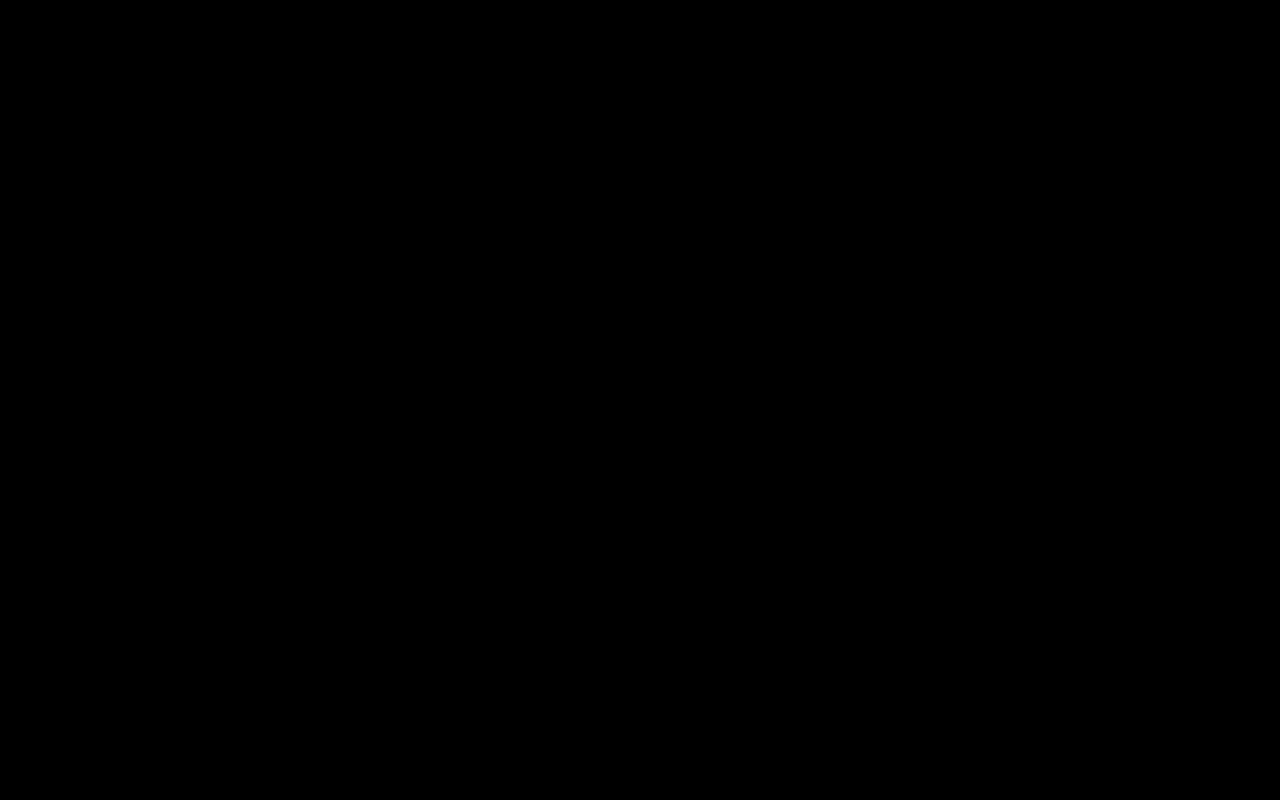
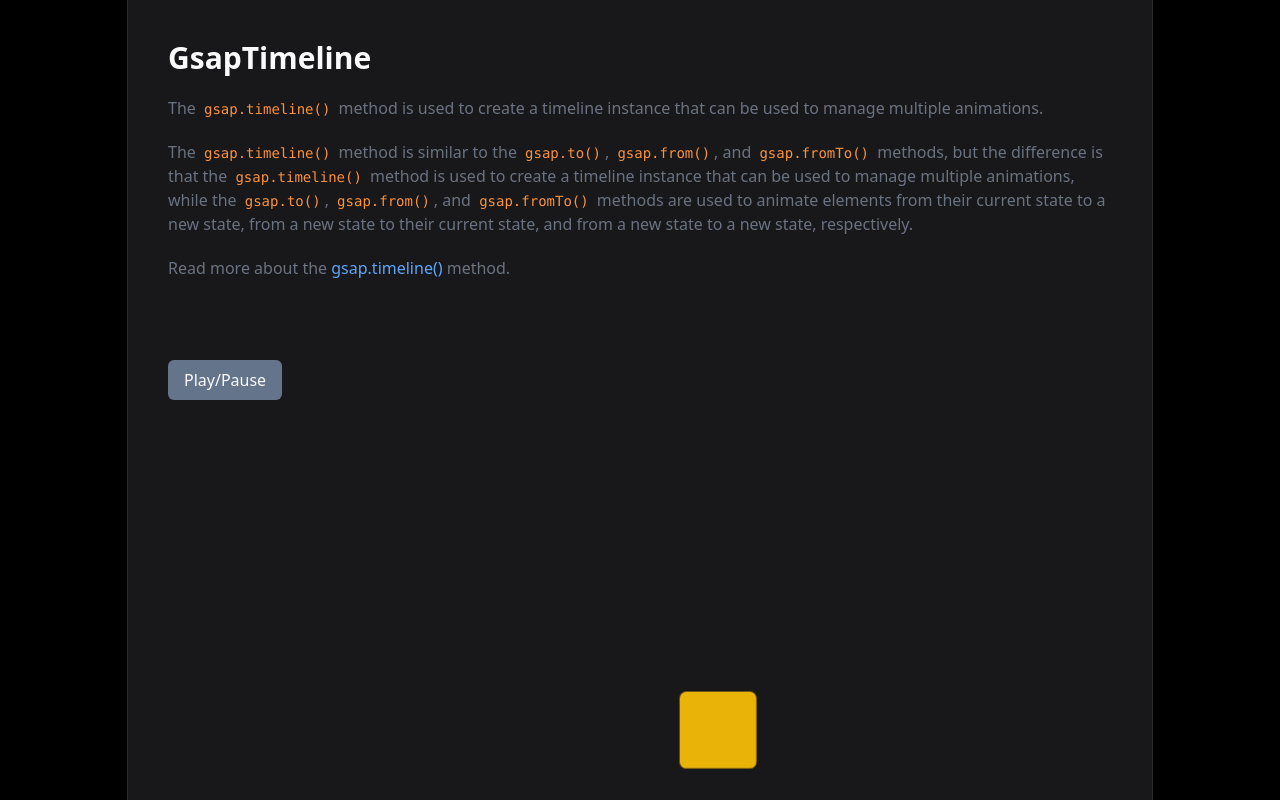
Before and after one commit to nzkks/gsap-vite, a React (Vite) app: page /gsaptimeline in a window 1280 px wide. Before the commit this address had no page. Built offline with nearby package versions, Linux system fonts and the light colour scheme.

Commit message:
Add an example of 'GSAP Timeline' animation

```diff
--- a/src/App.jsx
+++ b/src/App.jsx
@@ -1,6 +1,6 @@
 import { BrowserRouter as Router, Route, Routes } from 'react-router-dom';
 
-import { GsapFrom, GsapTo, GsapFromTo, Home } from './pages';
+import { GsapFrom, GsapTo, GsapFromTo, GsapTimeline, Home } from './pages';
 
 const App = () => {
   return (
@@ -10,6 +10,7 @@ const App = () => {
           <Route path="/gsapto" element={<GsapTo />} />
           <Route path="/gsapfrom" element={<GsapFrom />} />
           <Route path="/gsapfromto" element={<GsapFromTo />} />
+          <Route path="/gsaptimeline" element={<GsapTimeline />} />
           <Route path="/" element={<Home />} />
         </Routes>
       </Router>
--- /dev/null
+++ b/src/pages/GsapTimeline.jsx
@@ -0,0 +1,66 @@
+import { useGSAP } from '@gsap/react';
+import gsap from 'gsap';
+
+const GsapTimeline = () => {
+  const timeline = gsap.timeline({
+    repeat: -1,
+    repeatDelay: 1,
+    yoyo: true,
+  });
+
+  useGSAP(() => {
+    timeline.to('#yellow-box', { x: 250, rotation: 360, borderRadius: '50%', duration: 2, ease: 'back.inOut' });
+    timeline.to('#yellow-box', {
+      y: 250,
+      scale: 2,
+      rotation: 360,
+      borderRadius: '50%',
+      duration: 2,
+      ease: 'back.inOut',
+    });
+    timeline.to('#yellow-box', {
+      x: 500,
+      scale: 1,
+      rotation: 360,
+      borderRadius: '8px',
+      duration: 2,
+      ease: 'back.inOut',
+    });
+  }, []);
+
+  return (
+    <main>
+      <h1>GsapTimeline</h1>
+
+      <p className="mt-5 text-gray-500">
+        The <code>gsap.timeline()</code> method is used to create a timeline instance that can be used to manage
+        multiple animations.
+      </p>
+
+      <p className="mt-5 text-gray-500">
+        The <code>gsap.timeline()</code> method is similar to the <code>gsap.to()</code>, <code>gsap.from()</code>, and{' '}
+        <code>gsap.fromTo()</code> methods, but the difference is that the <code>gsap.timeline()</code> method is used
+        to create a timeline instance that can be used to manage multiple animations, while the <code>gsap.to()</code>,{' '}
+        <code>gsap.from()</code>, and <code>gsap.fromTo()</code> methods are used to animate elements from their current
+        state to a new state, from a new state to their current state, and from a new state to a new state,
+        respectively.
+      </p>
+
+      <p className="mt-5 text-gray-500">
+        Read more about the{' '}
+        <a href="https://greensock.com/docs/v3/GSAP/gsap.timeline()" target="_blank" rel="noreferrer noopener nofollow">
+          gsap.timeline()
+        </a>{' '}
+        method.
+      </p>
+
+      <div className="mt-20 space-y-10">
+        <button onClick={() => (timeline.paused() ? timeline.play() : timeline.pause())}>Play/Pause</button>
+
+        <div id="yellow-box" className="w-20 h-20 bg-yellow-500 rounded-lg" />
+      </div>
+    </main>
+  );
+};
+
+export default GsapTimeline;
--- a/src/pages/Home.jsx
+++ b/src/pages/Home.jsx
@@ -16,6 +16,11 @@ const animations = [
     description:
       'The fromTo() method is used to animate a single element from a starting state to an ending state and vice versa.',
     path: '/gsapfromto',
+  },
+  {
+    title: 'GSAP Timeline',
+    description: 'The timeline() method is used to create a timeline to manage multiple animations.',
+    path: '/gsaptimeline',
   },
 ];
 
--- a/src/pages/index.jsx
+++ b/src/pages/index.jsx
@@ -1,6 +1,7 @@
 import GsapTo from './GsapTo.jsx';
 import GsapFrom from './GsapFrom.jsx';
 import GsapFromTo from './GsapFromTo.jsx';
+import GsapTimeline from './GsapTimeline.jsx';
 import Home from './Home.jsx';
 
-export { GsapTo, GsapFrom, GsapFromTo, Home };
+export { GsapTo, GsapFrom, GsapFromTo, GsapTimeline, Home };
```
